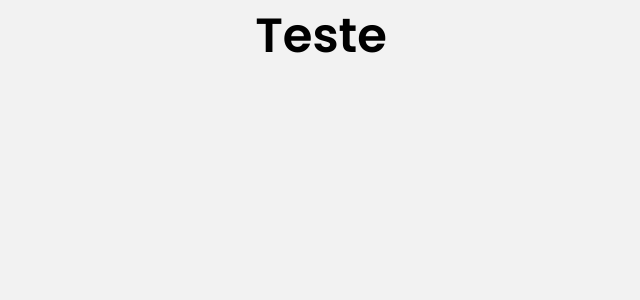
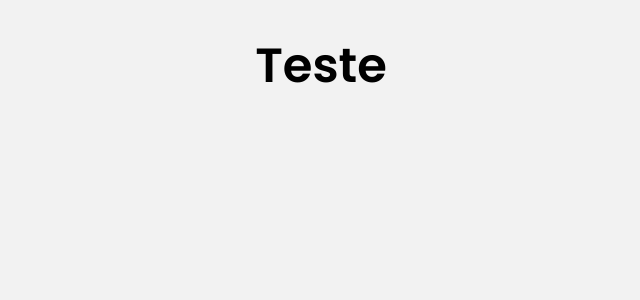
Before and after one commit to Clara-Pacheco/CRU-FullStack-ReactJs-NodeJs-MySQL, a React (Vite) app in the folder frontend/crud-supermarket/: page / in a window 1280 px wide. Shown: the top 300 px of the page, without its empty margins (319-959 px from the left). Built offline with nearby package versions, Linux system fonts and the light colour scheme.

Commit message:
Import styled from styled-component and build Container css component

```diff
--- a/frontend/crud-supermarket/src/Pages/App.js
+++ b/frontend/crud-supermarket/src/Pages/App.js
@@ -1,7 +1,13 @@
 import styled from "styled-components";
 
 export const Container = styled.div`
-
+  width: 100%;
+  max-width: 800px;
+  margin-top: 20px;
+  display: flex;
+  flex-direction: column;
+  align-items: center;
+  gap: 10px;
 
 
 `;
```
